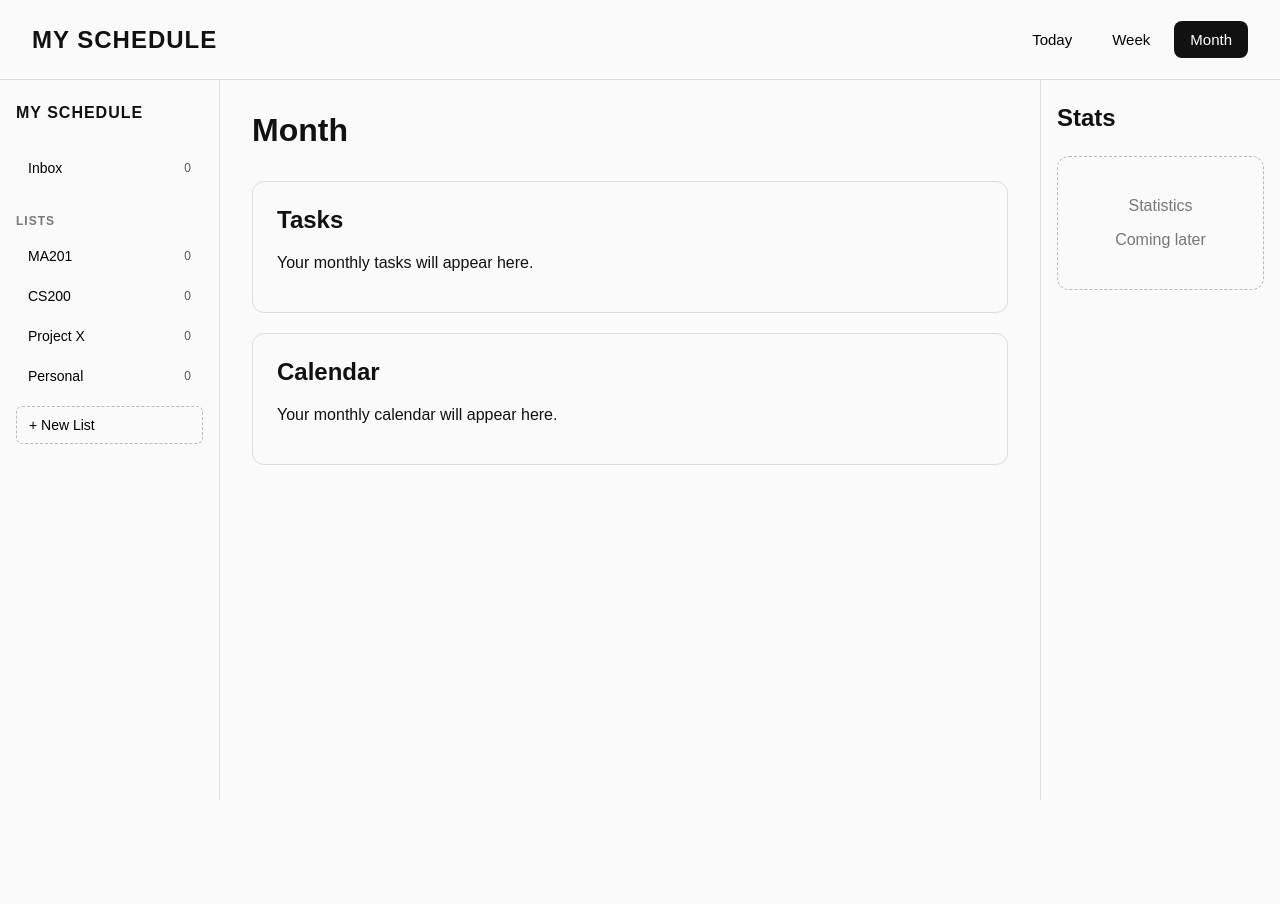
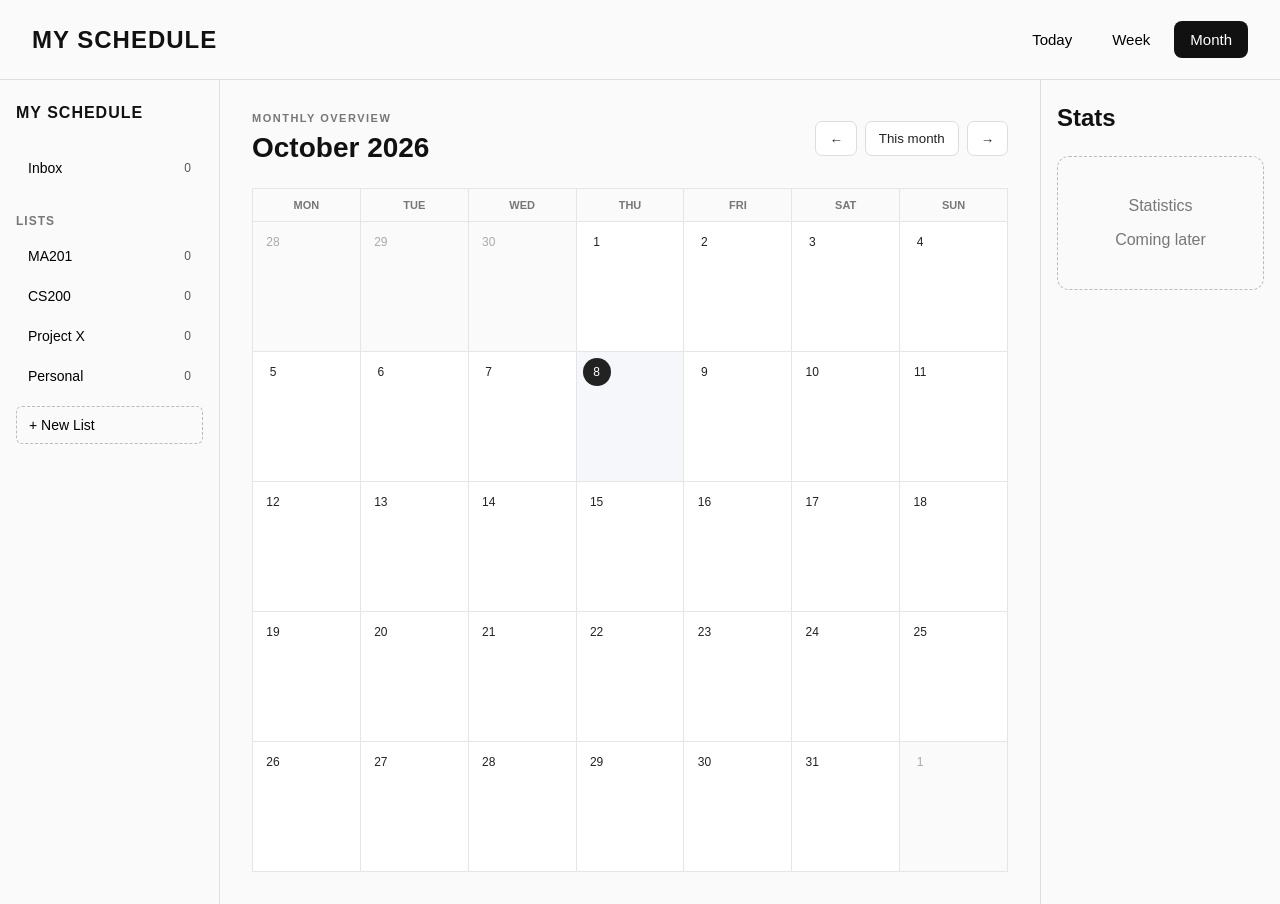
Before and after one commit to mad-garv/my-schedule-dashboard, a React (Vite) app: page / in a window 1280 px wide. Both pictures are taken after a click on the button "Month". Before the commit the page ends 800 px from the top, so only its background shows below. Built offline with nearby package versions, Linux system fonts and the light colour scheme.

Commit message:
month view

```diff
--- a/src/App.css
+++ b/src/App.css
@@ -1049,3 +1049,251 @@
     font-size: 11px;
   }
 }
+
+
+.month-view {
+  max-width: 1400px;
+  margin: 0 auto;
+  min-width: 0;
+}
+
+.month-header {
+  display: flex;
+  align-items: center;
+  justify-content: space-between;
+  gap: 20px;
+  margin-bottom: 24px;
+}
+
+.month-eyebrow {
+  margin: 0 0 8px;
+  color: #777;
+  font-size: 11px;
+  font-weight: 700;
+  letter-spacing: 1.5px;
+}
+
+.month-header h1 {
+  margin: 0;
+  font-size: 28px;
+}
+
+.month-controls {
+  display: flex;
+  align-items: center;
+  gap: 8px;
+}
+
+.month-controls button {
+  padding: 9px 13px;
+  border: 1px solid #ddd;
+  border-radius: 7px;
+  background: white;
+  color: #222;
+  cursor: pointer;
+}
+
+.month-controls button:hover {
+  background: #f3f3f3;
+}
+
+.month-grid {
+  display: grid;
+  grid-template-columns: repeat(7, minmax(0, 1fr));
+  border-top: 1px solid #e5e5e5;
+  border-left: 1px solid #e5e5e5;
+}
+
+.month-weekday {
+  padding: 10px 4px;
+  border-right: 1px solid #e5e5e5;
+  border-bottom: 1px solid #e5e5e5;
+  background: #fafafa;
+  color: #777;
+  font-size: 11px;
+  font-weight: 700;
+  text-align: center;
+  text-transform: uppercase;
+}
+
+.month-day {
+  display: flex;
+  flex-direction: column;
+  min-width: 0;
+  min-height: 130px;
+  padding: 6px;
+  border-right: 1px solid #e5e5e5;
+  border-bottom: 1px solid #e5e5e5;
+  background: white;
+}
+
+.month-day-outside {
+  background: #fafafa;
+}
+
+.month-day-outside .month-day-number {
+  color: #aaa;
+}
+
+.month-day-today {
+  background: #f5f7fb;
+}
+
+.month-day-number {
+  align-self: flex-start;
+  display: grid;
+  place-items: center;
+  min-width: 28px;
+  height: 28px;
+  padding: 0 5px;
+  border: none;
+  border-radius: 50%;
+  background: transparent;
+  color: #222;
+  font-size: 12px;
+  cursor: pointer;
+}
+
+.month-day-number:hover {
+  background: #eee;
+}
+
+.month-day-today .month-day-number {
+  background: #222;
+  color: white;
+}
+
+.month-day-events {
+  display: flex;
+  flex-direction: column;
+  align-items: stretch;
+  gap: 4px;
+  margin-top: 4px;
+  min-width: 0;
+}
+
+.month-event {
+  display: flex;
+  align-items: baseline;
+  gap: 4px;
+  width: 100%;
+  min-width: 0;
+  padding: 4px 5px;
+  border: none;
+  border-radius: 4px;
+  background: #edf1f7;
+  color: #26344a;
+  text-align: left;
+  cursor: pointer;
+}
+
+.month-event:hover {
+  background: #dfe7f3;
+}
+
+.month-event-time {
+  flex-shrink: 0;
+  font-size: 9px;
+}
+
+.month-event-title {
+  overflow: hidden;
+  font-size: 10px;
+  text-overflow: ellipsis;
+  white-space: nowrap;
+}
+
+.month-event-completed .month-event-title {
+  color: #888;
+  text-decoration: line-through;
+}
+
+.month-more-events {
+  align-self: flex-start;
+  padding: 3px 4px;
+  border: none;
+  background: transparent;
+  color: #666;
+  font-size: 10px;
+  cursor: pointer;
+}
+
+.month-more-events:hover {
+  text-decoration: underline;
+}
+
+.month-open-day {
+  align-self: flex-start;
+  margin-top: auto;
+  padding: 5px 2px 0;
+  border: none;
+  background: transparent;
+  color: #888;
+  font-size: 10px;
+  cursor: pointer;
+  opacity: 0;
+}
+
+.month-day:hover .month-open-day,
+.month-open-day:focus-visible {
+  opacity: 1;
+}
+
+@media (max-width: 900px) {
+  .month-day {
+    min-height: 105px;
+    padding: 4px;
+  }
+
+  .month-event {
+    padding: 4px 3px;
+  }
+
+  .month-event-time {
+    display: none;
+  }
+}
+
+@media (max-width: 600px) {
+  .month-header {
+    align-items: flex-start;
+    flex-direction: column;
+  }
+
+  .month-grid {
+    gap: 0;
+  }
+
+  .month-weekday {
+    padding: 8px 1px;
+    font-size: 9px;
+  }
+
+  .month-day {
+    min-height: 78px;
+    padding: 2px;
+  }
+
+  .month-day-number {
+    min-width: 23px;
+    height: 23px;
+    padding: 0;
+    font-size: 11px;
+  }
+
+  .month-day-events {
+    gap: 2px;
+  }
+
+  .month-event {
+    padding: 3px 2px;
+  }
+
+  .month-event-title {
+    font-size: 9px;
+  }
+
+  .month-open-day {
+    display: none;
+  }
+}
--- a/src/App.jsx
+++ b/src/App.jsx
@@ -395,7 +395,24 @@ const App = () => {
       )
     }
 
-    if (currentView === "month") return <Month />
+    if (currentView === "month") {
+  return (
+    <Month
+      date={selectedDate}
+      tasks={tasks}
+      schedules={schedules}
+      lists={lists}
+      onDateChange={setSelectedDate}
+      onOpenDay={(date) => {
+        setSelectedDate(date)
+        setCurrentView("today")
+      }}
+      onGoToToday={() => {
+        setSelectedDate(getLocalDateString())
+      }}
+    />
+  )
+}
 
     return (
       <Today
--- a/src/views/Month.jsx
+++ b/src/views/Month.jsx
@@ -1,19 +1,187 @@
-const Month = () => {
+
+import {
+  addMonths,
+  formatMonthYear,
+  getDateString,
+  getMonthStart,
+  parseLocalDate,
+} from "../utils/scheduleUtils"
+
+const getMonthDates = (monthDate) => {
+  const firstOfMonth = parseLocalDate(getMonthStart(monthDate))
+  const firstWeekday = (firstOfMonth.getDay() + 6) % 7
+
+  const gridStart = new Date(firstOfMonth)
+  gridStart.setDate(firstOfMonth.getDate() - firstWeekday)
+
+  // Always show complete weeks, using 4–6 rows as needed.
+  const lastOfMonth = new Date(
+    firstOfMonth.getFullYear(),
+    firstOfMonth.getMonth() + 1,
+    0
+  )
+
+  const lastWeekday = (lastOfMonth.getDay() + 6) % 7
+  const totalDays = firstWeekday + lastOfMonth.getDate()
+  const totalCells = Math.ceil(totalDays / 7) * 7
+
+  return Array.from({ length: totalCells }, (_, index) => {
+    const day = new Date(gridStart)
+    day.setDate(gridStart.getDate() + index)
+
+    return getDateString(day)
+  })
+}
+
+const Month = ({
+  date,
+  tasks,
+  schedules,
+  lists,
+  onDateChange,
+  onOpenDay,
+  onGoToToday,
+}) => {
+  const monthStart = getMonthStart(date)
+  const monthDates = getMonthDates(monthStart)
+  const today = getDateString(new Date())
+
+  const monthNumber = parseLocalDate(monthStart).getMonth()
+
+  const getListName = (listId) => {
+    if (listId === null) return "Inbox"
+
     return (
-      <div className="view">
-        <h1>Month</h1>
-
-        <section className="task-section">
-          <h2>Tasks</h2>
-          <p>Your monthly tasks will appear here.</p>
-        </section>
-
-        <section className="schedule-section">
-          <h2>Calendar</h2>
-          <p>Your monthly calendar will appear here.</p>
-        </section>
-      </div>
+      lists.find((list) => list.id === listId)?.name ??
+      "Unknown list"
     )
   }
 
-  export default Month
+  const getDayTasks = (day) =>
+    schedules
+      .filter((schedule) => schedule.date === day)
+      .map((schedule) => ({
+        schedule,
+        task: tasks.find((task) => task.id === schedule.taskId),
+      }))
+      .filter((item) => item.task)
+      .sort((a, b) => {
+        const timeA = a.schedule.startTime || "99:99"
+        const timeB = b.schedule.startTime || "99:99"
+
+        return timeA.localeCompare(timeB)
+      })
+
+  return (
+    <div className="view month-view">
+      <header className="month-header">
+        <div>
+          <p className="month-eyebrow">MONTHLY OVERVIEW</p>
+          <h1>{formatMonthYear(monthStart)}</h1>
+        </div>
+
+        <div className="month-controls">
+          <button
+            type="button"
+            onClick={() => onDateChange(addMonths(monthStart, -1))}
+            aria-label="Previous month"
+          >
+            ←
+          </button>
+
+          <button type="button" onClick={onGoToToday}>
+            This month
+          </button>
+
+          <button
+            type="button"
+            onClick={() => onDateChange(addMonths(monthStart, 1))}
+            aria-label="Next month"
+          >
+            →
+          </button>
+        </div>
+      </header>
+
+      <div className="month-grid">
+        {["Mon", "Tue", "Wed", "Thu", "Fri", "Sat", "Sun"].map(
+          (weekday) => (
+            <div className="month-weekday" key={weekday}>
+              {weekday}
+            </div>
+          )
+        )}
+
+        {monthDates.map((day) => {
+          const dayTasks = getDayTasks(day)
+          const isCurrentMonth =
+            parseLocalDate(day).getMonth() === monthNumber
+          const isToday = day === today
+
+          return (
+            <section
+              key={day}
+              className={[
+                "month-day",
+                !isCurrentMonth ? "month-day-outside" : "",
+                isToday ? "month-day-today" : "",
+              ].filter(Boolean).join(" ")}
+            >
+              <button
+                type="button"
+                className="month-day-number"
+                onClick={() => onOpenDay(day)}
+                aria-label={`Open ${day}`}
+              >
+                {parseLocalDate(day).getDate()}
+              </button>
+
+              <div className="month-day-events">
+                {dayTasks.slice(0, 3).map(({ schedule, task }) => (
+                  <button
+                    type="button"
+                    key={schedule.id}
+                    className={`month-event ${
+                      task.completed ? "month-event-completed" : ""
+                    }`}
+                    title={`${task.title} · ${getListName(task.listId)}`}
+                    onClick={() => onOpenDay(day)}
+                  >
+                    {schedule.startTime && (
+                      <span className="month-event-time">
+                        {schedule.startTime}
+                      </span>
+                    )}
+                    <span className="month-event-title">
+                      {task.title}
+                    </span>
+                  </button>
+                ))}
+
+                {dayTasks.length > 3 && (
+                  <button
+                    type="button"
+                    className="month-more-events"
+                    onClick={() => onOpenDay(day)}
+                  >
+                    +{dayTasks.length - 3} more
+                  </button>
+                )}
+              </div>
+
+              <button
+                type="button"
+                className="month-open-day"
+                onClick={() => onOpenDay(day)}
+              >
+                Open
+              </button>
+            </section>
+          )
+        })}
+      </div>
+    </div>
+  )
+}
+
+export default Month
```
